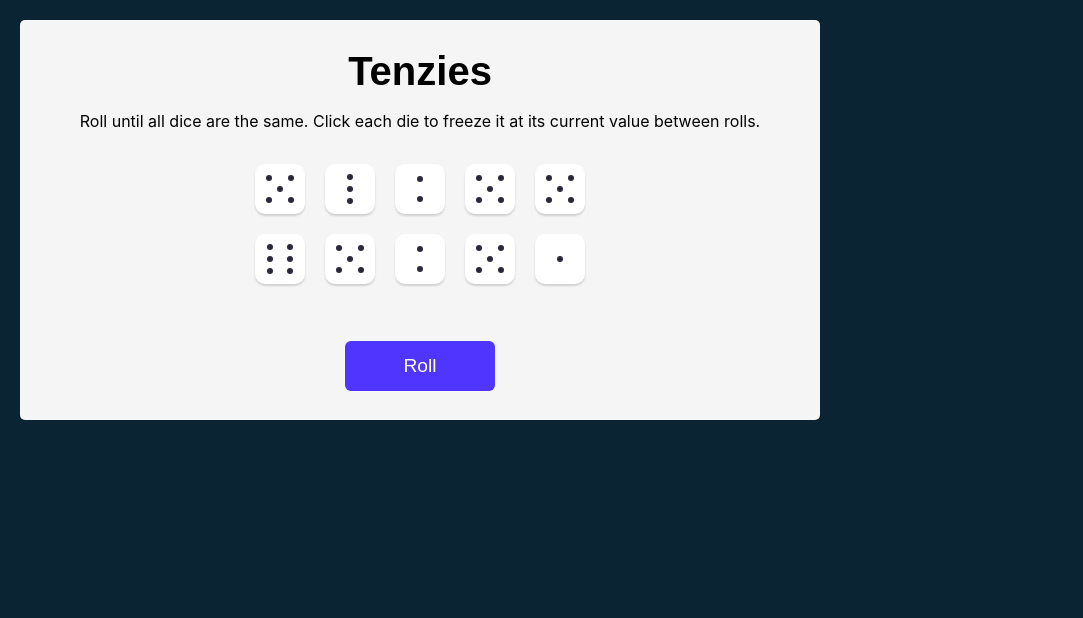
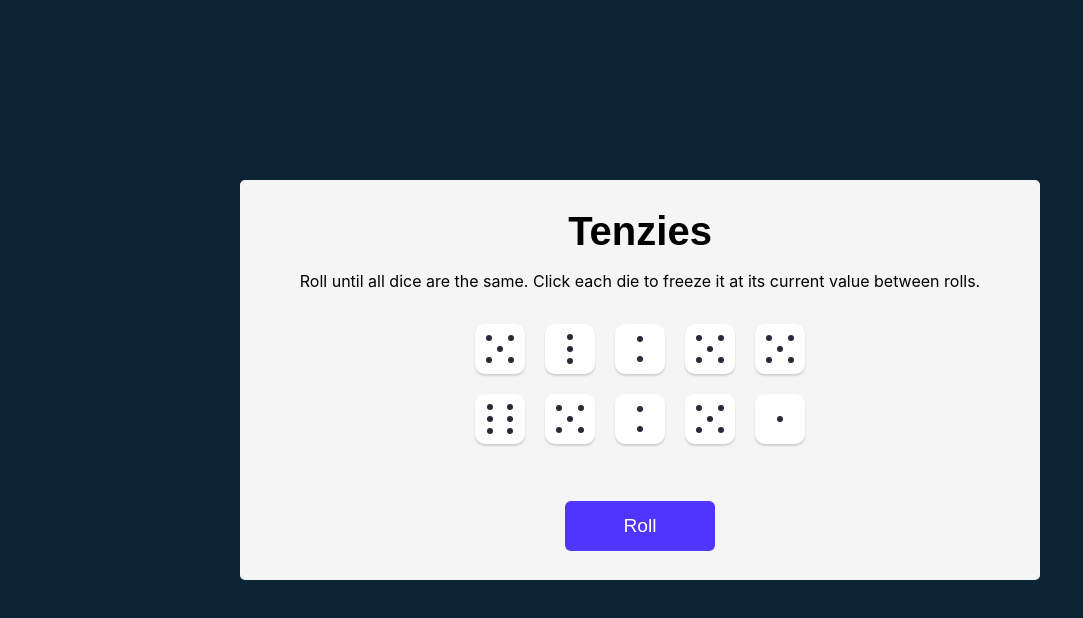
Before and after one commit to claudiomavi/tenziesReact, a React (Vite) app: page / in a window 1280 px wide. Shown: the top 618 px of the page, without its empty margins (0-1083 px from the left). Built offline with nearby package versions, Linux system fonts and the light colour scheme.

Commit message:
put the main into de middle of screen vertically

```diff
--- a/src/index.css
+++ b/src/index.css
@@ -4,13 +4,14 @@
 
 body {
 	margin: 0;
-    background-color: #0B2434;
+	background-color: #0b2434;
 	padding: 20px;
-    font-family: 'Karla', sans-serif;
+	font-family: "Karla", sans-serif;
 }
 
 main {
-    background-color: #F5F5F5;
+	background-color: #f5f5f5;
+	margin: 20vh auto;
 	height: 400px;
 	max-width: 800px;
 	border-radius: 5px;
@@ -27,7 +28,7 @@ main {
 }
 
 .instructions {
-    font-family: 'Inter', sans-serif;
+	font-family: "Inter", sans-serif;
 	font-weight: 400;
 	margin-top: 0;
 	text-align: center;
@@ -60,10 +61,10 @@ main {
 	width: 150px;
 	border: none;
 	border-radius: 6px;
-    background-color: #5035FF;
+	background-color: #5035ff;
 	color: white;
 	font-size: 1.2rem;
-    font-family: 'Karla', sans-serif;
+	font-family: "Karla", sans-serif;
 	cursor: pointer;
 }
 
```
Lines whose indentation alone changed are shown as unchanged.
